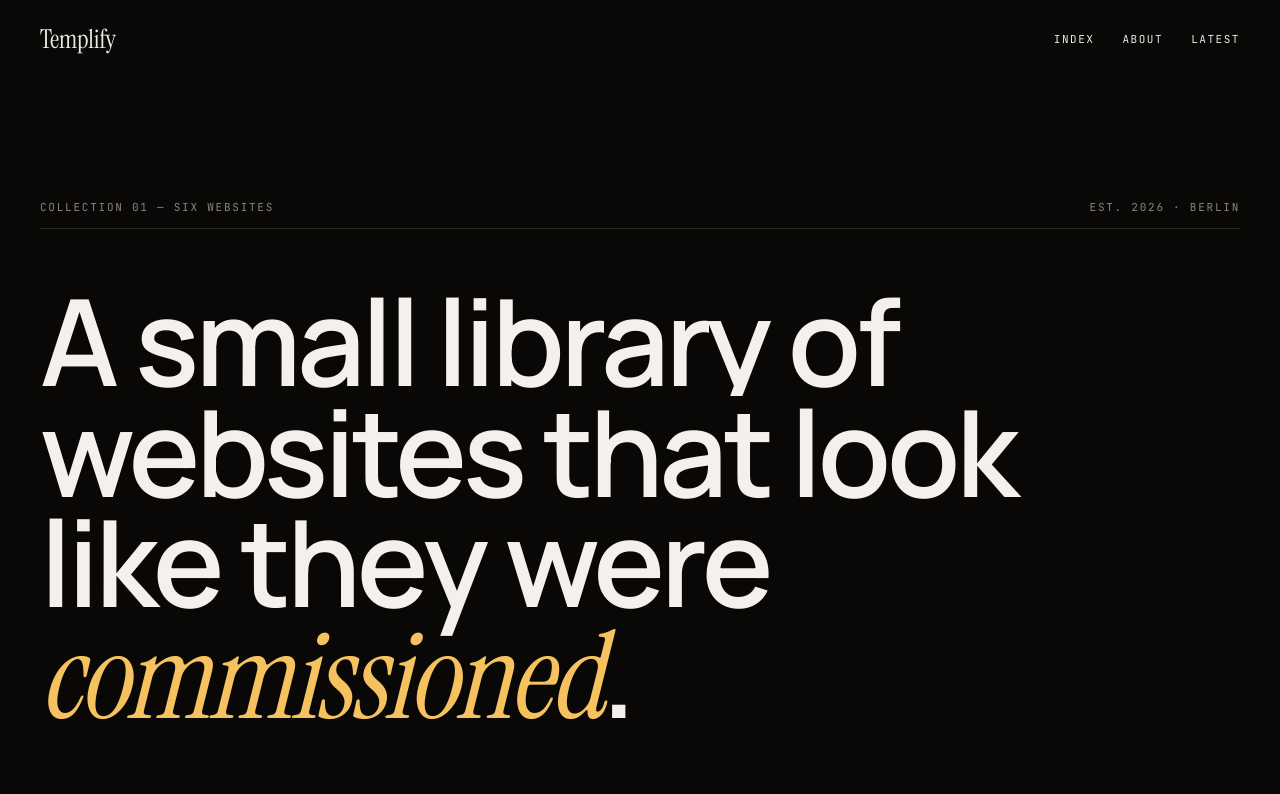
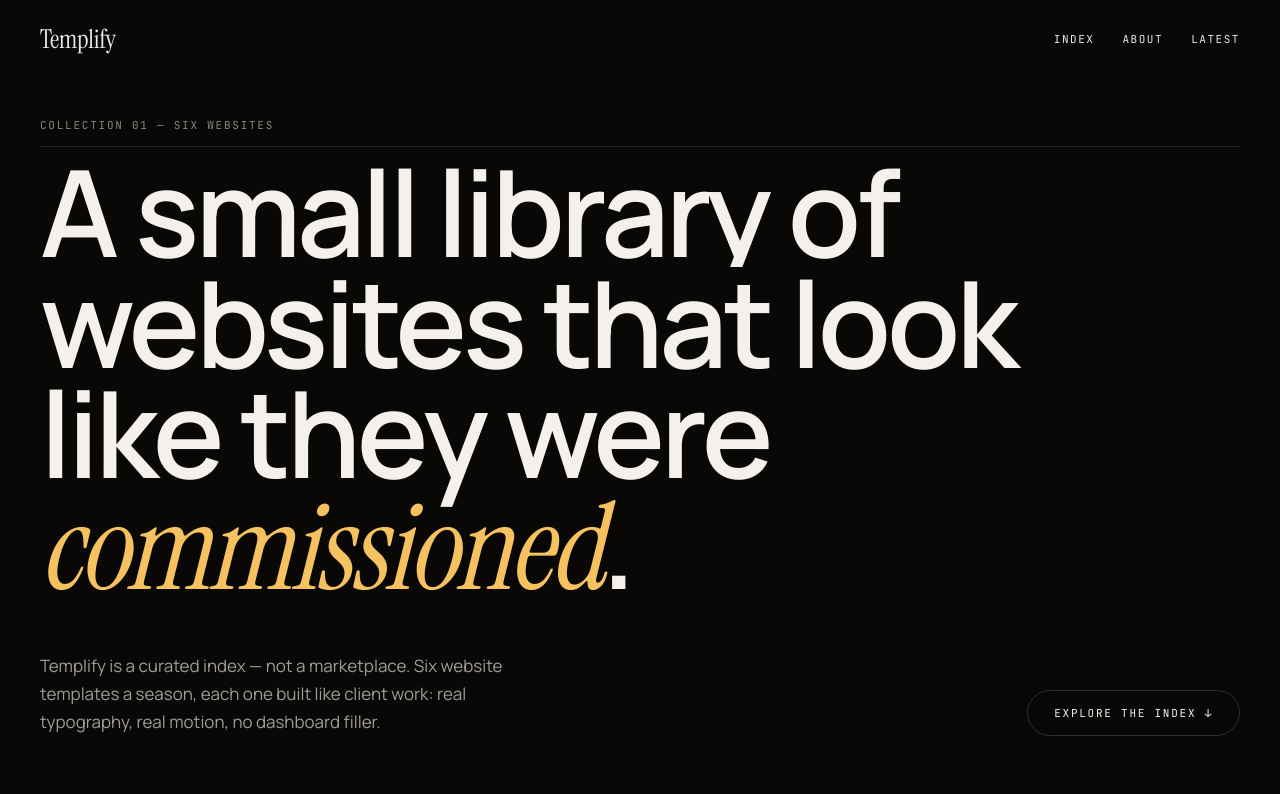
Before and after one commit to manusmd/templify, a Next.js app: page / in a window 1280 px wide. Shown: the top 794 px of the page. Built offline with nearby package versions, Linux system fonts and the light colour scheme.

Commit message:
Landing: full-viewport hero, drop Est. 2026 line

```diff
--- a/app/components/Landing.tsx
+++ b/app/components/Landing.tsx
@@ -209,7 +209,6 @@ export default function Landing() {
       <section className="tm-hero tm-container">
         <div className="tm-hero-line">
           <span>Collection 01 — Six websites</span>
-          <span>Est. 2026 · Berlin</span>
         </div>
 
         <h1 className="tm-hero-title">
--- a/app/globals.css
+++ b/app/globals.css
@@ -172,7 +172,10 @@ a:hover {
 
 /* ---- Hero ---- */
 .tm-hero {
-  padding: 200px 40px 0;
+  min-height: 100svh;
+  padding: 118px 40px 64px;
+  display: flex;
+  flex-direction: column;
 }
 .tm-hero-line {
   display: flex;
@@ -185,7 +188,9 @@ a:hover {
   color: var(--muted-dim);
   border-bottom: 1px solid var(--line-strong);
   padding-bottom: 14px;
-  margin-bottom: 56px;
+}
+.tm-hero-title {
+  margin-top: auto;
 }
 .tm-hero-title {
   font-size: clamp(56px, 9.4vw, 152px);
@@ -213,8 +218,7 @@ a:hover {
   grid-template-columns: 1fr auto;
   gap: 48px;
   align-items: end;
-  margin-top: 56px;
-  padding-bottom: 64px;
+  margin-top: 48px;
 }
 .tm-hero-foot p {
   font-size: 17px;
```
